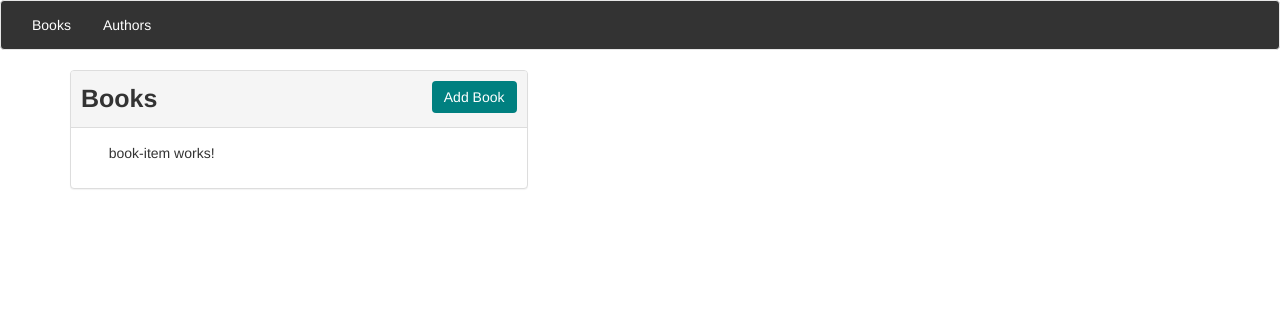
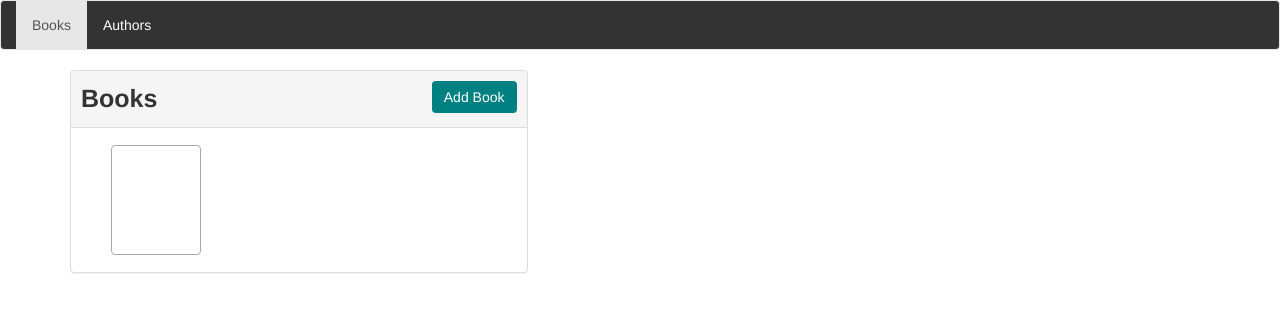
Before and after one commit to allgiff/books, an Angular app: page /books in a window 1280 px wide. Shown: the top 312 px of the page. Built offline with nearby package versions, Linux system fonts and the light colour scheme.

Commit message:
started app content and added navigation

```diff
--- a/src/app/books/book-item/book-item.component.css
+++ b/src/app/books/book-item/book-item.component.css
@@ -0,0 +1,9 @@
+.bookDiv {
+    width: 9rem;
+    height: 11rem;
+    margin: 2px;
+    font-size: 1.3rem;
+    border: solid thin darkgrey;
+    float: left;
+    padding: .25rem
+  }
--- a/src/app/books/book-item/book-item.component.html
+++ b/src/app/books/book-item/book-item.component.html
@@ -1 +1,3 @@
-<p>book-item works!</p>
+<a class="list-group-item clearfix bookDiv">
+    {{ book?.imageUrl }}
+  </a>
--- a/src/app/books/book-item/book-item.component.ts
+++ b/src/app/books/book-item/book-item.component.ts
@@ -1,4 +1,5 @@
-import { Component, OnInit } from '@angular/core';
+import { Component, Input, OnInit } from '@angular/core';
+import { Book } from '../book.model';
 
 @Component({
   selector: 'app-book-item',
@@ -7,6 +8,12 @@ import { Component, OnInit } from '@angular/core';
 })
 export class BookItemComponent implements OnInit {
 
+  @Input() book: Book;
+
+  books: Book[] = [
+    new Book('1', 'Test Book', 'This is a book', 'https://via.placeholder.com/150')
+  ];
+
   constructor() { }
 
   ngOnInit(): void {
--- a/src/app/books/book-list/book-list.component.ts
+++ b/src/app/books/book-list/book-list.component.ts
@@ -1,4 +1,5 @@
 import { Component, OnInit } from '@angular/core';
+import { Book } from '../book.model';
 
 @Component({
   selector: 'app-book-list',
--- /dev/null
+++ b/src/app/books/book.model.ts
@@ -0,0 +1,9 @@
+export class Book {
+    constructor(
+        public id: string,
+        public name: string,
+        public description: string,
+        public imageUrl: string
+    ) {}
+
+}
--- a/src/app/books/books.component.ts
+++ b/src/app/books/books.component.ts
@@ -1,4 +1,5 @@
 import { Component, OnInit } from '@angular/core';
+import { Book } from './book.model';
 
 @Component({
   selector: 'app-books',
--- a/src/app/header/header.component.css
+++ b/src/app/header/header.component.css
@@ -8,6 +8,7 @@ ul {
 
   li {
     float: left;
+    color: white;
   }
 
   li a {
@@ -26,3 +27,8 @@ ul {
   .navbar {
     background-color: #333;
   }
+
+  .active {
+    background-color: #fff;
+    color: black;
+  }
--- a/src/app/header/header.component.html
+++ b/src/app/header/header.component.html
@@ -5,8 +5,8 @@
         </div>
         <div class="navbar-default">
             <ul class="nav navbar-nav">
-                <li><a href="#">Books</a></li>
-                <li><a href="#">Authors</a></li>
+                <li routerLinkActive="active"><a routerLink="/books">Books</a></li>
+                <li routerLinkActive="active"><a routerLink="/authors">Authors</a></li>
             </ul>
         </div>
     </div>
--- a/tsconfig.json
+++ b/tsconfig.json
@@ -5,7 +5,7 @@
     "baseUrl": "./",
     "outDir": "./dist/out-tsc",
     "forceConsistentCasingInFileNames": true,
-    "strict": true,
+    "strict": false,
     "noImplicitOverride": true,
     "noPropertyAccessFromIndexSignature": true,
     "noImplicitReturns": true,
```
